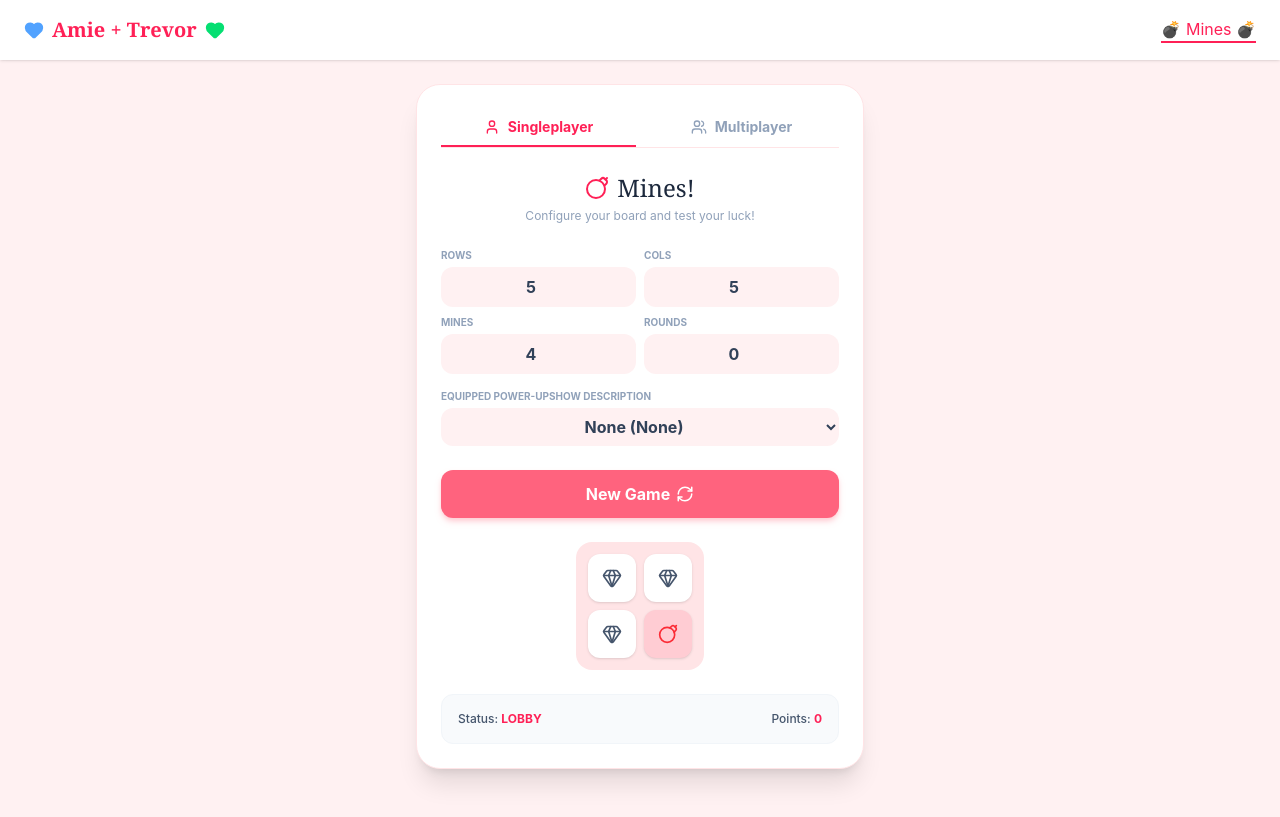
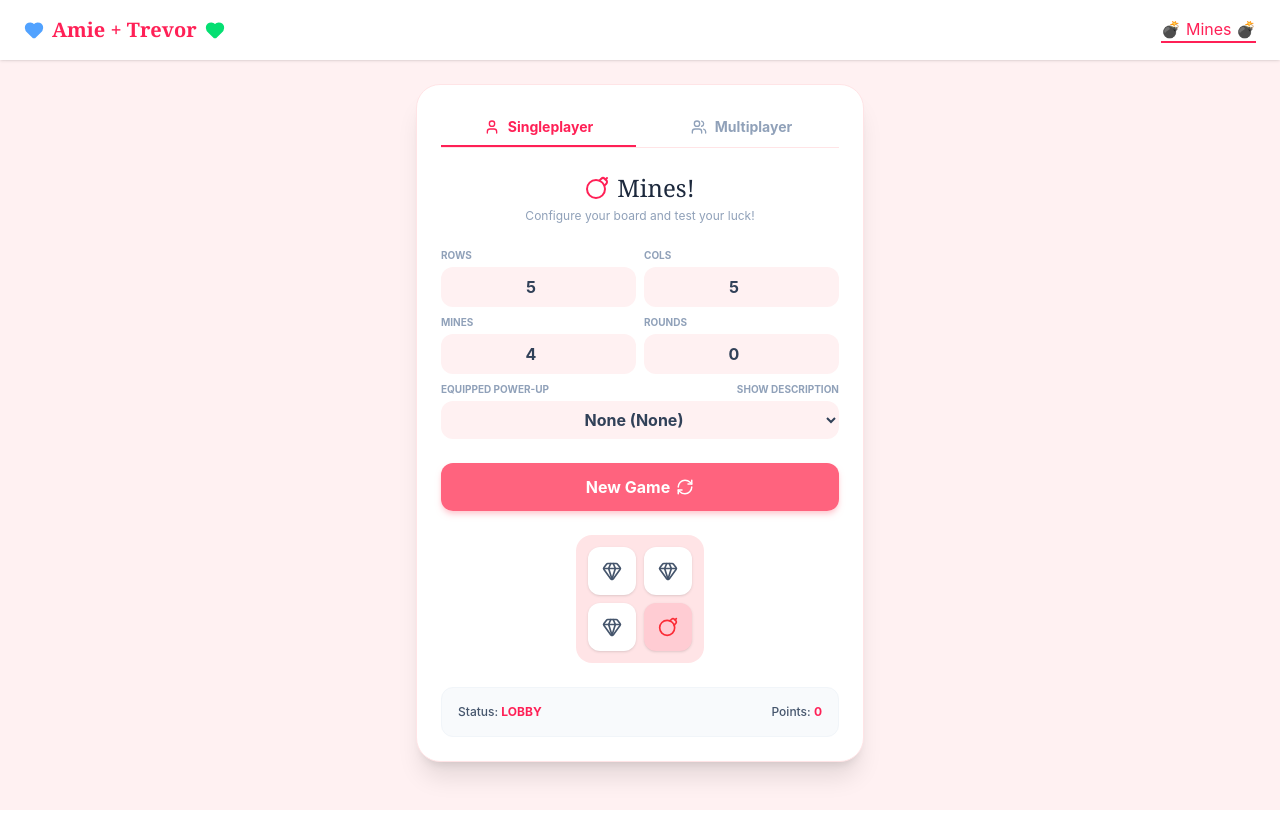
Before and after one commit to 4treess/amie, a React (Vite) app: page /mines in a window 1280 px wide. Built offline with nearby package versions, Linux system fonts and the light colour scheme.

Commit message:
more visual tweaks... again

```diff
--- a/src/Mines.jsx
+++ b/src/Mines.jsx
@@ -621,11 +621,11 @@ const Mines = () => {
                   />
                 </div>
                 <div className="col-span-2">
-                  <div className='text-justify after:w-full'>
-                    <label className="text-[10px] font-bold uppercase text-slate-400 inline-block mb-1">
+                  <div className='clearfix'>
+                    <label className="text-[10px] font-bold uppercase text-slate-400 inline-block mb-1 float-left">
                       Equipped Power-Up
                     </label>
-                    <label className="text-[10px] font-bold uppercase text-slate-400 inline-block mb-1 text-right">
+                    <label className="text-[10px] font-bold uppercase text-slate-400 inline-block mb-1 float-right">
                       Show Description
                     </label>
                   </div>
```
